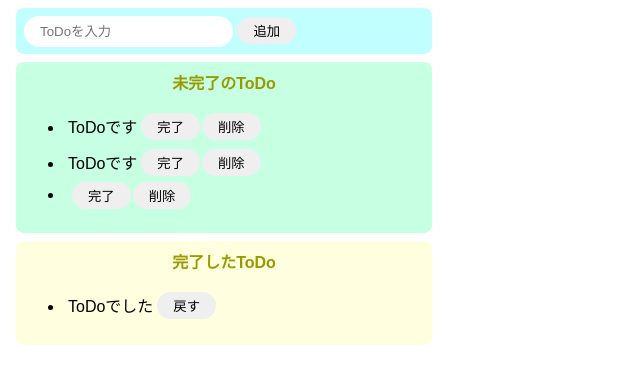
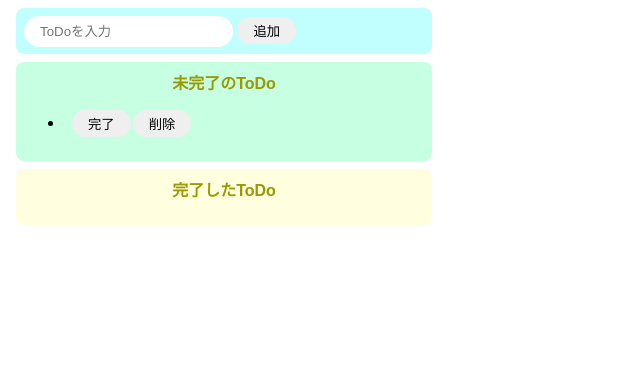
Before and after one commit to kei0311github/codesandbox-test, a website built with Parcel: page index.html in a window 1280 px wide. Both pictures are taken after a click on the button "追加". Shown: the whole page, without its empty margins (0-640 px from the left). Built offline with nearby package versions, Linux system fonts and the light colour scheme.

Commit message:
0523ToDoリスト完成(JS)

```diff
--- a/index.html
+++ b/index.html
@@ -13,33 +13,11 @@
     </div>
     <div class="incomplete-area">
       <p class="title">未完了のToDo</p>
-      <ul id="incomplete-list">
-        <li>
-          <div class="list-row">
-            <p>ToDoです</p>
-            <button>完了</button>
-            <button>削除</button>
-          </div>
-        </li>
-        <li>
-          <div class="list-row">
-            <p>ToDoです</p>
-            <button>完了</button>
-            <button>削除</button>
-          </div>
-        </li>
-      </ul>
+      <ul id="incomplete-list"></ul>
     </div>
     <div class="completed-area">
       <p class="title">完了したToDo</p>
-      <ul>
-        <li>
-          <div class="list-row">
-            <p>ToDoでした</p>
-            <button>戻す</button>
-          </div>
-        </li>
-      </ul>
+      <ul id="completed-list"></ul>
     </div>
 
     <script src="src/index.js"></script>
--- a/src/index.js
+++ b/src/index.js
@@ -2,7 +2,10 @@ const onClickAdd = () => {
   //インプットを取得
   const inputData = document.getElementById("input-data").value;
   document.getElementById("input-data").value = "";
+  funcAdd(inputData);
+};
 
+const funcAdd = (todo) => {
   //li生成
   const li = document.createElement("li");
 
@@ -12,20 +15,34 @@ const onClickAdd = () => {
 
   //p生成
   const p = document.createElement("p");
-  p.innerText = inputData;
+  p.innerText = todo;
+
+  //削除ボタン生成
+  const deleteButton = document.createElement("button");
+  deleteButton.innerText = "削除";
+  deleteButton.addEventListener("click", () => {
+    funcDelete(deleteButton.parentNode.parentNode);
+  });
 
   //完了ボタン生成
   const finishButton = document.createElement("button");
   finishButton.innerText = "完了";
   finishButton.addEventListener("click", () => {
-    alert("完了");
-  });
+    const tempTarget = finishButton.parentNode;
+    tempTarget.removeChild(finishButton);
+    tempTarget.removeChild(deleteButton);
 
-  //削除ボタン生成
-  const deleteButton = document.createElement("button");
-  deleteButton.innerText = "削除";
-  deleteButton.addEventListener("click", () => {
-    alert("削除");
+    const redoButton = document.createElement("button");
+    redoButton.innerText = "戻す";
+    redoButton.addEventListener("click", () => {
+      funcRedo(redoButton.parentNode.parentNode);
+    });
+
+    tempTarget.appendChild(redoButton);
+    const finishTarget = tempTarget.parentNode;
+    funcDelete(finishTarget);
+    const ul = document.getElementById("completed-list");
+    ul.appendChild(finishTarget);
   });
   //組み合わせ
   div.appendChild(p);
@@ -38,4 +55,14 @@ const onClickAdd = () => {
   ul.appendChild(li);
 };
 
+const funcDelete = (target) => {
+  document.getElementById("incomplete-list").removeChild(target);
+};
+
+const funcRedo = (target) => {
+  const todo = target.firstElementChild.firstElementChild.innerText;
+  funcAdd(todo);
+  document.getElementById("completed-list").removeChild(target);
+};
+
 document.getElementById("add").addEventListener("click", () => onClickAdd());
```
